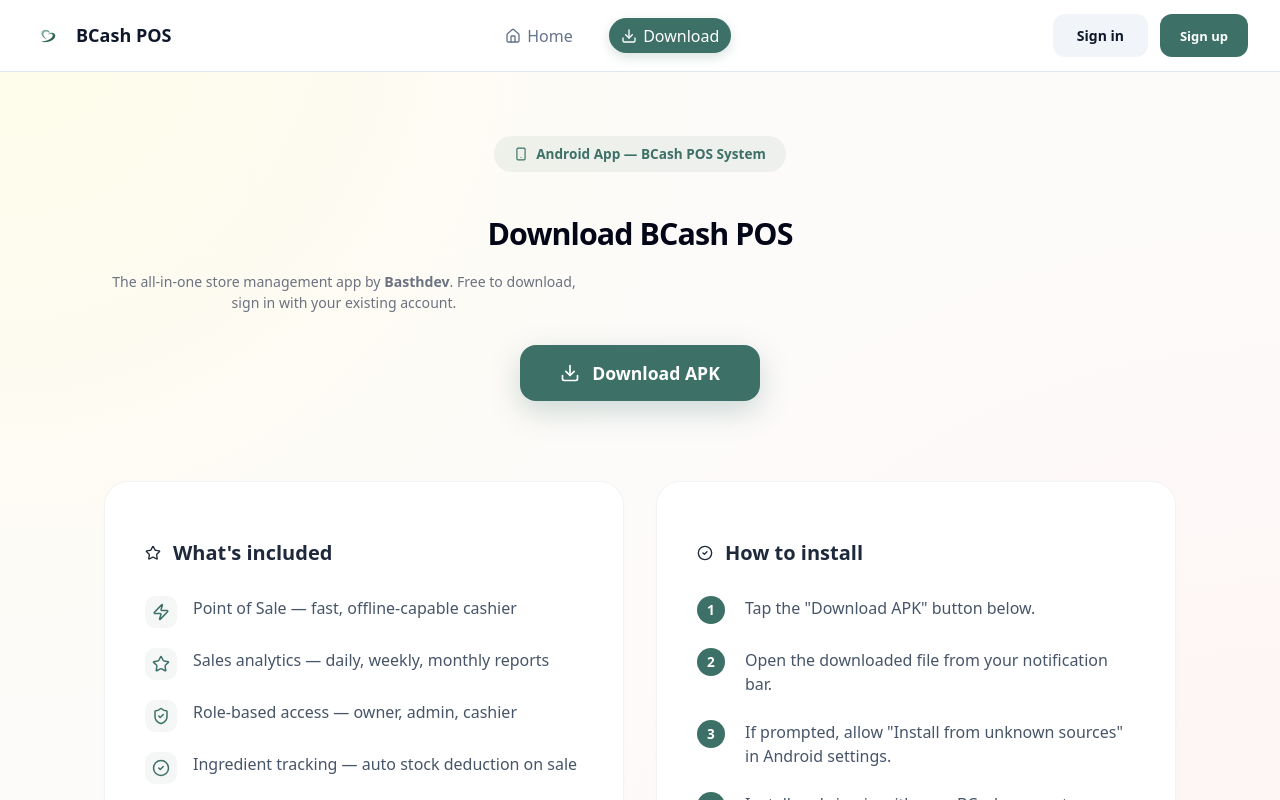
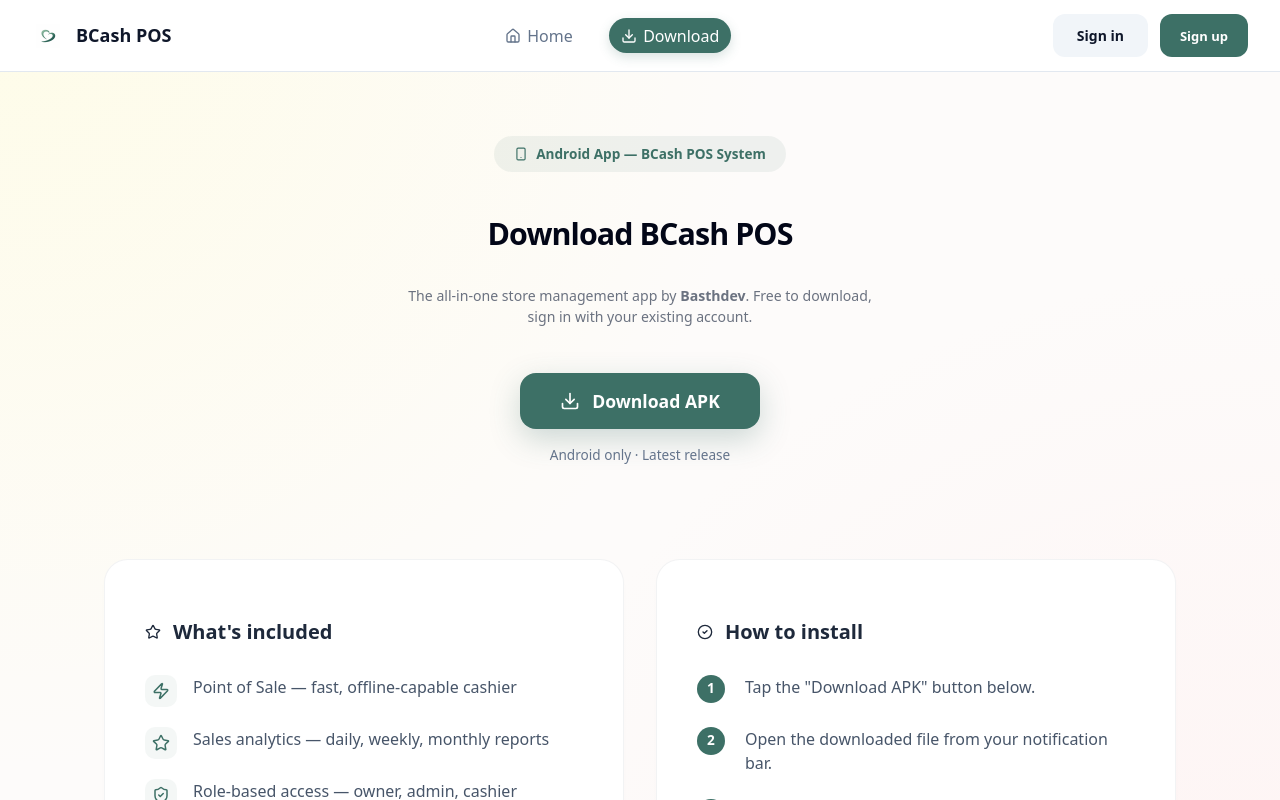
Before and after one commit to BCASH-APP/web, a React (Vite) app: page /download in a window 1280 px wide. Shown: the top 800 px of the page. Built offline with nearby package versions, Linux system fonts and the light colour scheme; no server answers.

Commit message:
update download screen

```diff
--- a/src/pages/DownloadPage.tsx
+++ b/src/pages/DownloadPage.tsx
@@ -1,3 +1,4 @@
+import { useState } from 'react';
 import {
   Download,
   Smartphone,
@@ -29,7 +30,10 @@
 ];
 
 export const DownloadPage = () => {
+  const [clicked, setClicked] = useState(false);
+
   const handleDownload = () => {
+    setClicked(true);
     window.open(APK_GITHUB_URL, '_blank', 'noopener,noreferrer');
   };
 
@@ -62,6 +66,15 @@
             <span>Download APK Debug</span>
           </button> */}
         </div>
+        <p className="dl-btn-hint">
+          {clicked ? (
+            <span className="dl-downloading">
+              <CheckCircle2 size={13} /> Download started — check your notifications
+            </span>
+          ) : (
+            'Android only · Latest release'
+          )}
+        </p>
       </div>
 
       {/* Two-col */}
--- a/src/pages/pages.css
+++ b/src/pages/pages.css
@@ -1337,6 +1337,9 @@
   text-align: center;
   margin-bottom: 5rem;
   padding: 0 1.5rem;
+  display: flex;
+  flex-direction: column;
+  align-items: center;
 }
 
 .dl-hero-actions {
```
